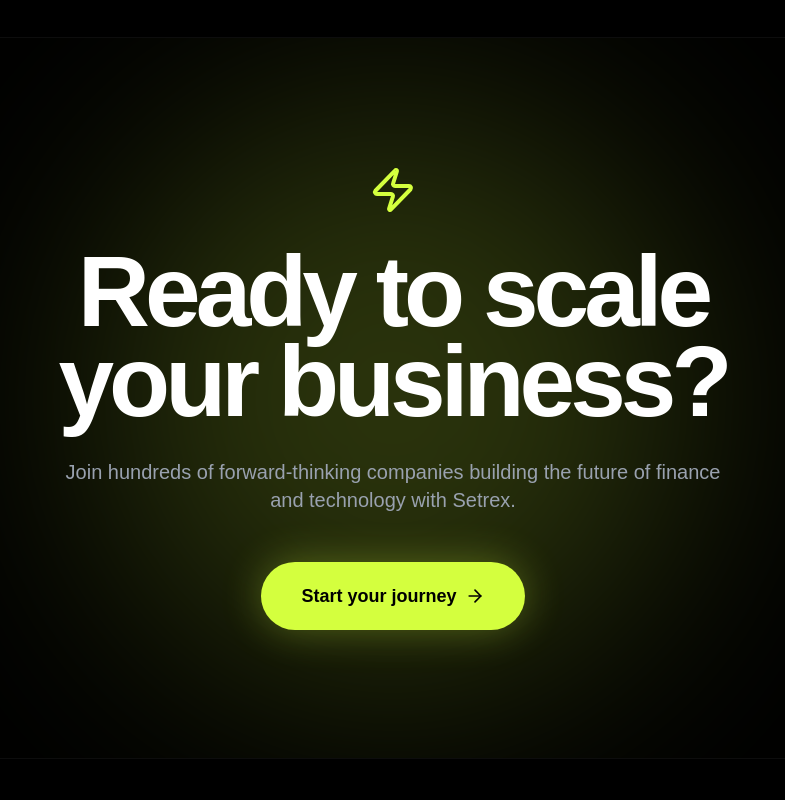
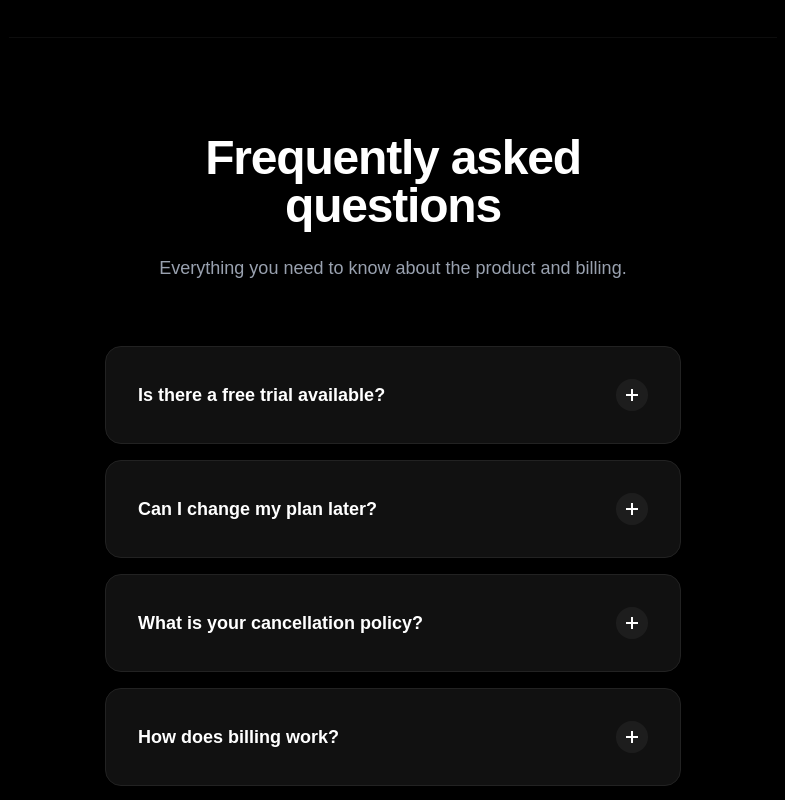
Before and after one commit to phalla-doll/setrex-landing, a Next.js app: page / in a window 1280 px wide. Shown: the part 4260-5060 px from the top of the page, without its empty margins (247-1032 px from the left). Built offline with nearby package versions, Linux system fonts and the light colour scheme; a web font is replaced by a local one.

Commit message:
feat: Add FAQ section to landing page
Introduces a new FAQ section to the landing page, providing answers to common user questions. This enhances user experience by offering readily available information and reducing potential support inquiries.

```diff
--- a/app/page.tsx
+++ b/app/page.tsx
@@ -360,6 +360,48 @@
         </div>
       </section>
 
+      {/* FAQ Section */}
+      <section className="py-24 px-6 md:px-12 lg:px-24 max-w-3xl mx-auto border-t border-white/5">
+        <div className="text-center mb-16">
+          <h2 className="text-4xl md:text-5xl font-bold tracking-tight mb-6">Frequently asked questions</h2>
+          <p className="text-gray-400 text-lg">Everything you need to know about the product and billing.</p>
+        </div>
+
+        <div className="space-y-4">
+          {[
+            {
+              q: "Is there a free trial available?",
+              a: "Yes, you can try us for free for 30 days. If you want, we'll provide you with a free, personalized 30-minute onboarding call to get you up and running as soon as possible."
+            },
+            {
+              q: "Can I change my plan later?",
+              a: "Absolutely. You can upgrade or downgrade your plan at any time. Prorated charges will be applied automatically."
+            },
+            {
+              q: "What is your cancellation policy?",
+              a: "We understand that things change. You can cancel your plan at any time and we'll refund you prorated for the rest of the month."
+            },
+            {
+              q: "How does billing work?",
+              a: "We offer both monthly and annual billing options. Annual plans come with a 20% discount. We accept all major credit cards."
+            }
+          ].map((faq, idx) => (
+            <details key={idx} className="group bg-card border border-card-border rounded-2xl overflow-hidden [&_summary::-webkit-details-marker]:hidden">
+              <summary className="flex items-center justify-between p-6 md:p-8 cursor-pointer list-none">
+                <h3 className="text-lg font-bold pr-4">{faq.q}</h3>
+                <span className="relative flex shrink-0 items-center justify-center w-8 h-8 rounded-full bg-white/5 group-open:bg-brand transition-colors duration-300">
+                  <div className="absolute w-3 h-[2px] bg-white group-open:bg-black transition-colors duration-300"></div>
+                  <div className="absolute w-[2px] h-3 bg-white group-open:bg-black group-open:rotate-90 transition-all duration-300"></div>
+                </span>
+              </summary>
+              <div className="px-6 md:px-8 pb-6 md:pb-8 text-gray-400 leading-relaxed">
+                {faq.a}
+              </div>
+            </details>
+          ))}
+        </div>
+      </section>
+
       {/* Massive CTA Section */}
       <section className="py-32 px-6 relative overflow-hidden border-t border-white/5">
         <div className="absolute top-1/2 left-1/2 -translate-x-1/2 -translate-y-1/2 w-[600px] h-[600px] bg-brand/20 blur-[120px] rounded-full pointer-events-none"></div>
```
